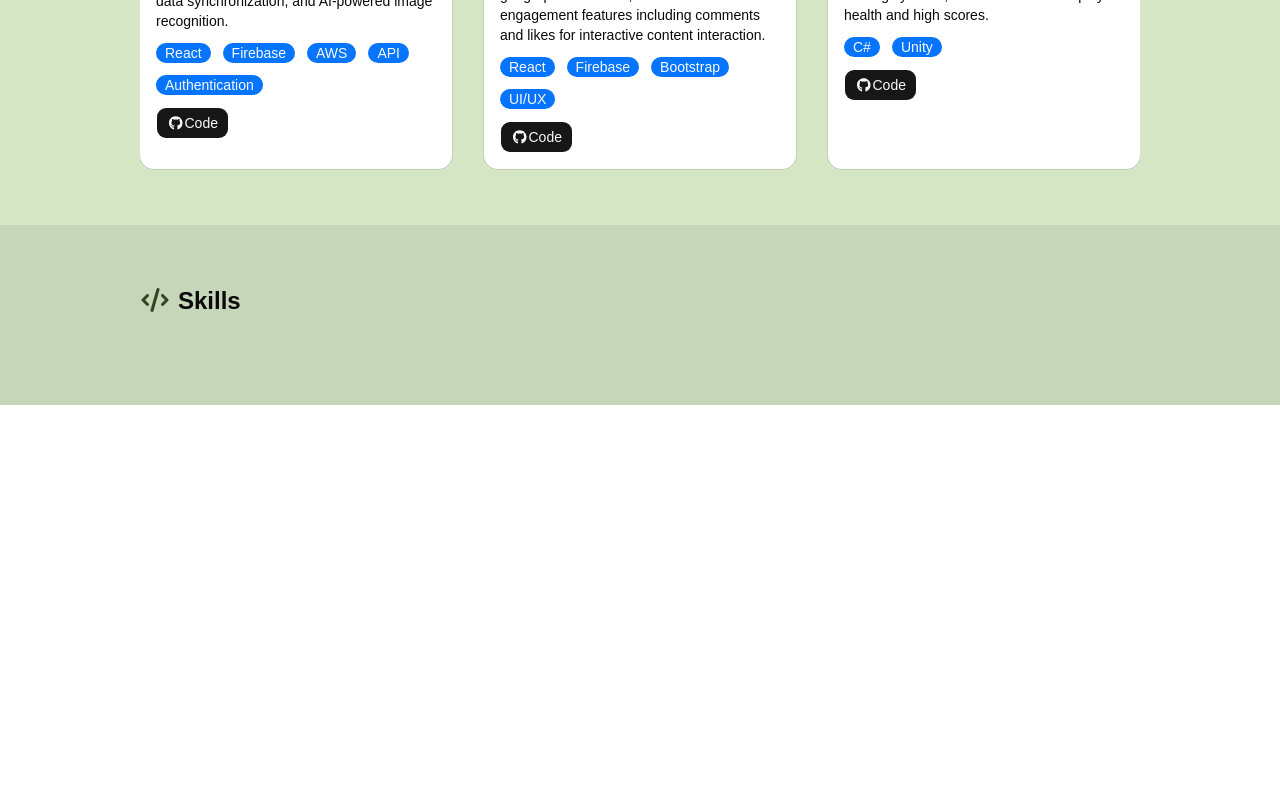
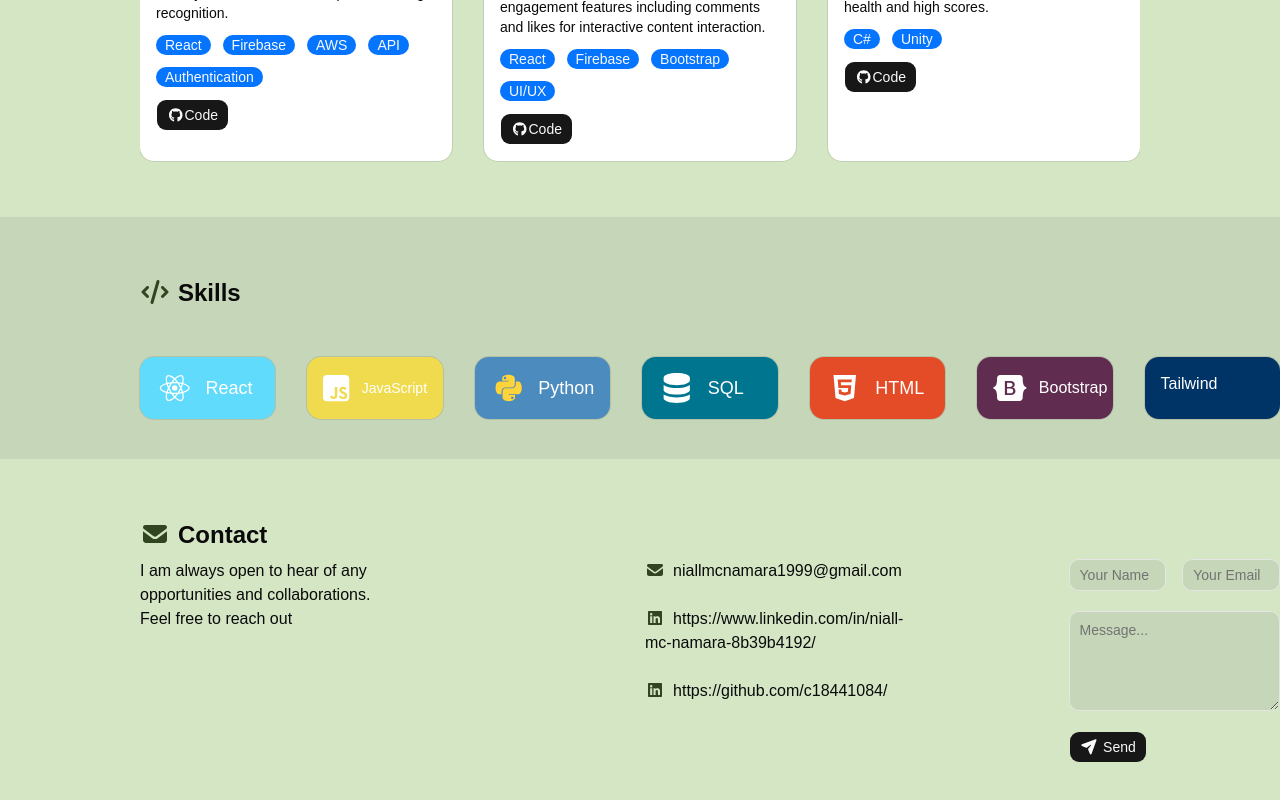
Before and after one commit to c18441084/ProfolioWebsite, a React (Vite) app: page / in a window 1280 px wide. Shown: the part 1442-2242 px from the top of the page. Before the commit the page ends 1847 px from the top, so only its background shows below. Built offline with nearby package versions, Linux system fonts and the light colour scheme.

Commit message:
Added Skills and Contact section. Need to add functionality next

```diff
--- a/src/Components/Niallmcnamara.jsx
+++ b/src/Components/Niallmcnamara.jsx
@@ -1,4 +1,5 @@
-import { NavigationMenu,
+import {
+  NavigationMenu,
   NavigationMenuItem,
   NavigationMenuLink,
   NavigationMenuList,
@@ -12,16 +13,16 @@ import {
 import {
   Card,
   CardContent,
-  CardDescription,
-  CardFooter,
   CardHeader,
   CardTitle,
 } from "@/components/ui/card";
+import { Textarea } from "@/components/ui/textarea"
+import { Input } from '@/Components/ui/input';
 import { Badge } from '@/Components/ui/badge';
 import { Button } from "@/components/ui/button";
 import {FontAwesomeIcon} from '@fortawesome/react-fontawesome'
-import { faGithub, faLinkedinIn } from "@fortawesome/free-brands-svg-icons"
-import { faCode, faDownload, faFile, faGraduationCap, faLocationDot, faUserTie, faWrench } from '@fortawesome/free-solid-svg-icons';
+import { faBootstrap, faGithub, faHtml5, faJs, faJsSquare, faLinkedin, faLinkedinIn, faPostgresql, faPython, faReact, faTailwindCss } from "@fortawesome/free-brands-svg-icons"
+import { faCode, faDatabase, faDownload, faEnvelope, faFile, faGraduationCap, faLocationDot, faPaperPlane, faUserTie, faWrench } from '@fortawesome/free-solid-svg-icons';
 import FindMyOwner from '../../public/Images/FindMyOwner.png';
 import PhotographyWebsite from '../../public/Images/PhotographyWebsite.png';
 import Game from '../../public/Images/Game.png';
@@ -60,13 +61,13 @@ export default function Niallmcnamara(){
                             </NavigationMenuItem>
 
                             <NavigationMenuItem>
-                                <NavigationMenuLink href="/" className="hover:text-[#314520]">
+                                <NavigationMenuLink href="#skills" className="hover:text-[#314520]">
                                     Skills
                                 </NavigationMenuLink>
                             </NavigationMenuItem>
 
                             <NavigationMenuItem>
-                                <NavigationMenuLink href="/" className="hover:text-[#314520]">
+                                <NavigationMenuLink href="#contact" className="hover:text-[#314520]">
                                     Contact
                                 </NavigationMenuLink>
                             </NavigationMenuItem>
@@ -119,8 +120,8 @@ export default function Niallmcnamara(){
             </div>
 
 
-           <div className="max-w-7xl mx-auto px-8 py-20 flex justify-between items-start scroll-mt-20" id="about-me">
-                <div className="flex-1 min-w-0 max-w-2xl pl-28">
+           <div className="w-full md:px-12 lg:px-33 py-20 grid grid-cols-1 lg:grid-cols-[2fr_300px] items-start scroll-mt-20" id="about-me">
+                <div className="max-w-2xl justify-self-start">
                     <h1 className="text-2xl font-bold pb-4">
                         <FontAwesomeIcon icon={faUserTie} className="text-2xl pr-2 text-[#314520]" />
                         About
@@ -139,7 +140,7 @@ export default function Niallmcnamara(){
                 </div>
 
 
-                <div className="w-[300px] shrink-0">
+                <div className="w-full lg:w-[300px] lg:justify-self-end">
                     <p className="font-bold">
                         <FontAwesomeIcon
                             icon={faLocationDot}
@@ -281,23 +282,102 @@ export default function Niallmcnamara(){
                 </div>
             </div>
 
-            <div className="flex bg-[#c6d6b8] h-45 scroll-mt-20" id="skills">
-                <div className="w-1/2 pl-35 pt-15 pb-10">
+            <div className="bg-[#c6d6b8] h-auto pl-35 pb-10 scroll-mt-20" id="skills">
+                <div className="w-1/2 pt-15 pb-10">
                     <h1 className="text-2xl font-bold pb-2">
                         <FontAwesomeIcon icon={faCode} className="text-2xl pr-2 text-[#314520]" />Skills
                     </h1>
                 </div>
-                <div className="pt-5">
-                    {/* <Button className="bg-[#c6d6b8] border border-black ml-50 mt-15 text-[#314520] hover:text-white">
-                        <a href="/NiallMcNamaraCV.docx" download="NiallCV.docx" className="flex items-center">
-                            <FontAwesomeIcon icon={faDownload} className="text-2xl pr-2 text-inherit"/>
-                            <span className="text-inherit">
-                                Download CV(docx)
-                            </span>
-                        </a>
-                    </Button> */}
+                <div className="flex gap-8">
+                    <Card className="w-35 bg-[#61dbfb]">
+                        <CardHeader className="flex items-center gap-3">
+                            <FontAwesomeIcon icon={faReact} className="text-white text-3xl" />
+                            <CardTitle className="text-lg text-white">React</CardTitle>
+                        </CardHeader>
+                    </Card>
+
+                    <Card className="w-35 bg-[#F0DB4F]">
+                        <CardHeader className="flex items-center gap-3">
+                            <FontAwesomeIcon icon={faJsSquare} className="text-white text-3xl" />
+                            <CardTitle className="text-sm text-white">JavaScript</CardTitle>
+                        </CardHeader>
+                    </Card>
+
+                    <Card className="w-35 bg-[#4B8BBE]">
+                        <CardHeader className="flex items-center gap-3">
+                            <FontAwesomeIcon icon={faPython} className="text-[#FFD43B] text-3xl" />
+                            <CardTitle className="text-lg text-white">Python</CardTitle>
+                        </CardHeader>
+                    </Card>
+
+                    <Card className="w-35 bg-[#00758F]">
+                        <CardHeader className="flex items-center gap-3">
+                            <FontAwesomeIcon icon={faDatabase} className="text-white text-3xl" />
+                            <CardTitle className="text-lg text-white">SQL</CardTitle>
+                        </CardHeader>
+                    </Card>
+
+                    <Card className="w-35 bg-[#E34C26]">
+                        <CardHeader className="flex items-center gap-3">
+                            <FontAwesomeIcon icon={faHtml5} className="text-white text-3xl" />
+                            <CardTitle className="text-lg text-white">HTML</CardTitle>
+                        </CardHeader>
+                    </Card>
+
+                    <Card className="w-35 bg-[#602C50]">
+                        <CardHeader className="flex items-center gap-3">
+                            <FontAwesomeIcon icon={faBootstrap} className="text-white text-3xl" />
+                            <CardTitle className="text-m text-white">Bootstrap</CardTitle>
+                        </CardHeader>
+                    </Card>
+
+                    <Card className="w-35 bg-[#003366]">
+                        <CardHeader className="flex items-center gap-3">
+                            <FontAwesomeIcon icon={faTailwindCss} className="text-white text-3xl" />
+                            <CardTitle className="text-m text-white">Tailwind</CardTitle>
+                        </CardHeader>
+                    </Card>
                 </div>
             </div>
+
+             <div className="h-auto pl-35 pb-10 scroll-mt-20" id="contact">
+                <div className="w-1/2 pt-15">
+                    <h1 className="text-2xl font-bold pb-2">
+                        <FontAwesomeIcon icon={faEnvelope} className="text-2xl pr-2 text-[#314520]" />Contact
+                    </h1>
+                </div>
+                <div className="flex">
+                    <p>
+                        I am always open to hear of any opportunities and collaborations.<br/>
+                        Feel free to reach out
+                    </p>
+                    <div className="ml-50">
+                        <FontAwesomeIcon icon={faEnvelope} className="text-m pr-2 text-[#314520]" />niallmcnamara1999@gmail.com
+                        <br/>
+                        <br/>
+                        <FontAwesomeIcon icon={faLinkedin} className="text-m pr-2 text-[#314520]" />
+                        <a href="https://www.linkedin.com/in/niall-mc-namara-8b39b4192/">
+                            https://www.linkedin.com/in/niall-mc-namara-8b39b4192/
+                        </a>
+                        <br/>
+                        <br/>
+                        <FontAwesomeIcon icon={faLinkedin} className="text-m pr-2 text-[#314520]" />
+                        <a href="https://github.com/c18441084/">
+                            https://github.com/c18441084/
+                        </a>
+                    </div>
+                    <div className="ml-35 w-80 space-y-5">
+                        <div className="flex gap-4">
+                            <Input className="bg-[#c6d6b8]" placeholder="Your Name" />
+                            <Input className="bg-[#c6d6b8]" placeholder ="Your Email"/>
+                        </div>
+                        <Textarea className="bg-[#c6d6b8] h-25 " placeholder="Message..."/>
+                        <Button>
+                            <FontAwesomeIcon icon={faPaperPlane}/>Send
+                        </Button>
+                    </div>
+                </div>
+             </div>
         </div>
     )
 }
--- /dev/null
+++ b/src/Components/ui/textarea.jsx
@@ -0,0 +1,20 @@
+import * as React from "react"
+
+import { cn } from "@/lib/utils"
+
+function Textarea({
+  className,
+  ...props
+}) {
+  return (
+    <textarea
+      data-slot="textarea"
+      className={cn(
+        "flex field-sizing-content min-h-16 w-full rounded-lg border border-input bg-transparent px-2.5 py-2 text-base transition-colors outline-none placeholder:text-muted-foreground focus-visible:border-ring focus-visible:ring-3 focus-visible:ring-ring/50 disabled:cursor-not-allowed disabled:bg-input/50 disabled:opacity-50 aria-invalid:border-destructive aria-invalid:ring-3 aria-invalid:ring-destructive/20 md:text-sm dark:bg-input/30 dark:disabled:bg-input/80 dark:aria-invalid:border-destructive/50 dark:aria-invalid:ring-destructive/40",
+        className
+      )}
+      {...props} />
+  );
+}
+
+export { Textarea }
```
